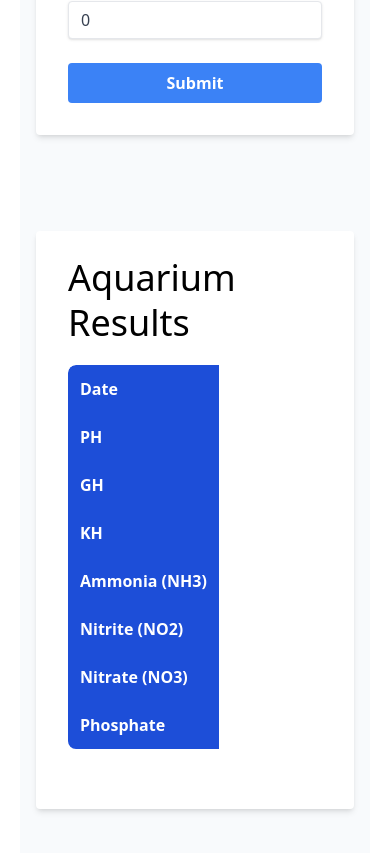
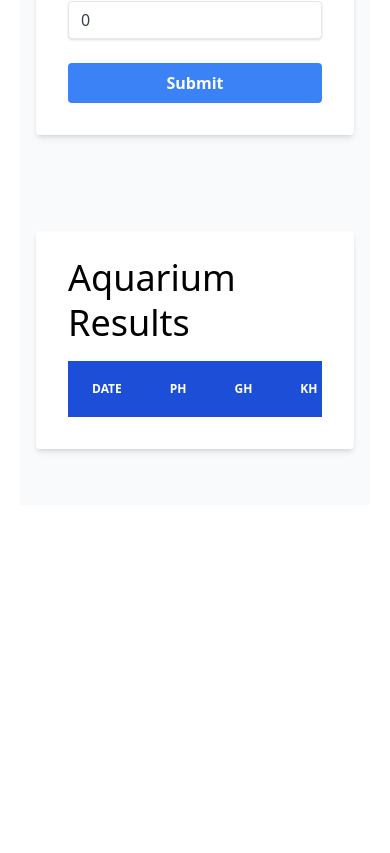
Before and after one commit to asarfara/aquarium-water-test-tracker, a Nuxt app: page / in a window 390 px wide. Shown: the part 1747-2600 px from the top of the page. After the commit the page ends 2272 px from the top, so only its background shows below. Built offline with nearby package versions, Linux system fonts and the light colour scheme.

Commit message:
Updated table layout to be responsive on mobile devices by adding a horizontal scroll

```diff
--- a/components/AquariumResultTable/AquariumResultTable.vue
+++ b/components/AquariumResultTable/AquariumResultTable.vue
@@ -12,34 +12,36 @@ withDefaults(defineProps<Props>(), { aquariumResults: null })
 <template>
   <div class="bg-white shadow-md rounded px-8 pt-6 pb-8 mb-4" v-if="aquariumResults">
     <h2 class="font-medium leading-tight text-4xl mt-0 mb-4">Aquarium Results</h2>
-    <table
-      class="w-full flex flex-row flex-no-wrap sm:bg-white rounded-lg overflow-hidden sm:shadow-lg my-5 sm:inline-table">
-      <thead class="text-white">
-        <tr class="bg-blue-700 flex flex-col flex-no wrap sm:table-row rounded-l-lg sm:rounded-none mb-2 sm:mb-0">
-          <th class="p-3 text-left">Date</th>
-          <th class="p-3 text-left">PH</th>
-          <th class="p-3 text-left">GH</th>
-          <th class="p-3 text-left">KH</th>
-          <th class="p-3 text-left">Ammonia (NH3)</th>
-          <th class="p-3 text-left">Nitrite (NO2)</th>
-          <th class="p-3 text-left">Nitrate (NO3)</th>
-          <th class="p-3 text-left">Phosphate</th>
+    <div class="overflow-x-auto relative">
+      <table
+          class="w-full text-sm text-left text-gray-500 dark:text-gray-400">
+        <thead class="text-xs text-gray-700 uppercase bg-blue-700 text-white">
+        <tr>
+          <th class="py-3 px-6">Date</th>
+          <th class="py-3 px-6">PH</th>
+          <th class="py-3 px-6">GH</th>
+          <th class="py-3 px-6">KH</th>
+          <th class="py-3 px-6">Ammonia (NH3)</th>
+          <th class="py-3 px-6">Nitrite (NO2)</th>
+          <th class="py-3 px-6">Nitrate (NO3)</th>
+          <th class="py-3 px-6">Phosphate</th>
         </tr>
-      </thead>
-      <tbody class="flex-1 sm:flex-none">
-        <tr class="flex flex-col flex-no wrap sm:table-row mb-2 sm:mb-0"
-          v-for="(aquariumResult, aquariumResultsIndex) in aquariumResults"
-          :key="`aquariumResult__${aquariumResultsIndex}`" :index="aquariumResultsIndex">
-          <td class="border-grey-light border hover:bg-gray-100 p-3">{{ aquariumResult.date }}</td>
-          <td class="border-grey-light border hover:bg-gray-100 p-3">{{ aquariumResult.ph }}</td>
-          <td class="border-grey-light border hover:bg-gray-100 p-3">{{ aquariumResult.gh }}</td>
-          <td class="border-grey-light border hover:bg-gray-100 p-3">{{ aquariumResult.kh }}</td>
-          <td class="border-grey-light border hover:bg-gray-100 p-3">{{ aquariumResult.ammonia }}</td>
-          <td class="border-grey-light border hover:bg-gray-100 p-3">{{ aquariumResult.nitrite }}</td>
-          <td class="border-grey-light border hover:bg-gray-100 p-3">{{ aquariumResult.nitrate }}</td>
-          <td class="border-grey-light border hover:bg-gray-100 p-3">{{ aquariumResult.phosphate }}</td>
+        </thead>
+        <tbody>
+        <tr class="bg-white border-b dark:bg-gray-800 dark:border-gray-700"
+            v-for="(aquariumResult, aquariumResultsIndex) in aquariumResults"
+            :key="`aquariumResult__${aquariumResultsIndex}`">
+          <td class="py-4 px-6">{{ aquariumResult.date }}</td>
+          <td class="py-4 px-6">{{ aquariumResult.ph }}</td>
+          <td class="py-4 px-6">{{ aquariumResult.gh }}</td>
+          <td class="py-4 px-6">{{ aquariumResult.kh }}</td>
+          <td class="py-4 px-6">{{ aquariumResult.ammonia }}</td>
+          <td class="py-4 px-6">{{ aquariumResult.nitrite }}</td>
+          <td class="py-4 px-6">{{ aquariumResult.nitrate }}</td>
+          <td class="py-4 px-6">{{ aquariumResult.phosphate }}</td>
         </tr>
-      </tbody>
-    </table>
+        </tbody>
+      </table>
+    </div>
   </div>
 </template>
```
Also changed, not shown: package.json (line endings or trailing spaces).
